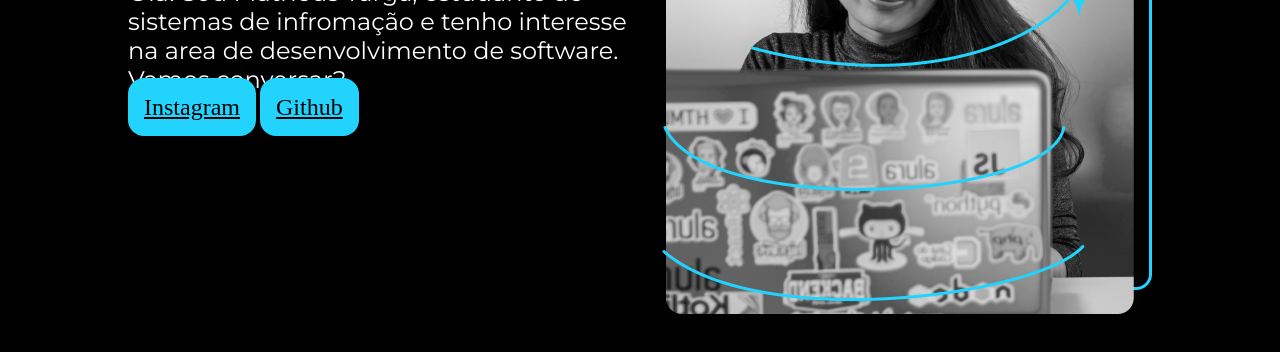
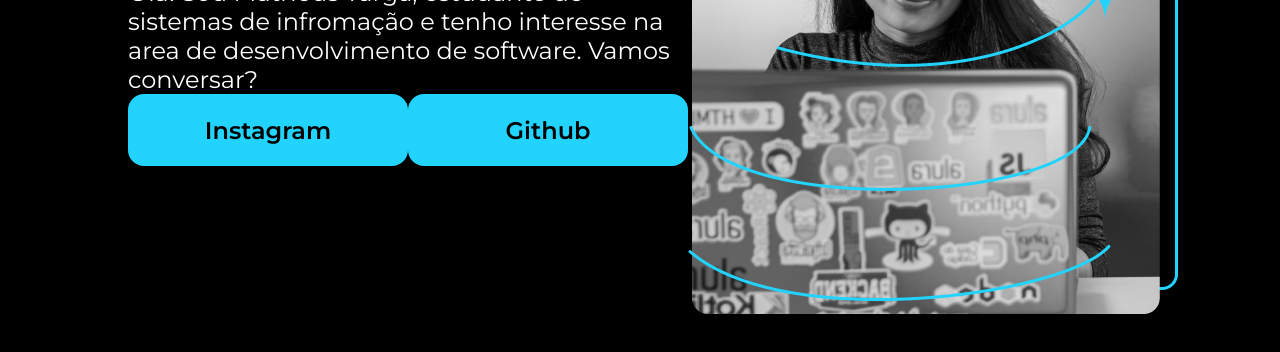
Before and after one commit to Matheustarga/Portif-lio, a plain HTML site: page index.html in a window 1280 px wide. Shown: the part 364-716 px from the top of the page. Drawn offline with nearby package versions, Linux system fonts and the light colour scheme.

Commit message:
estilizando as ancoras com hiperlink

```diff
--- a/index.html
+++ b/index.html
@@ -12,8 +12,10 @@
         <section class="apresentacao__conteudo">
             <h1 class="apresentacao__conteudo__titulo">Eleve seu negócio digital a outro nível <strong class="titulo-destaque" > um Front-end de qualidade! </strong> </h1>
             <p class="apresentacao__conteudo__texto">Olá! Sou Matheus Targa, estudante de sistemas de infromação e tenho interesse na area de desenvolvimento de software. Vamos conversar?</p>
-            <a href="https://instagram.com/matheus.targa" , class="apresentacao__conteudo__link"> Instagram</a>
-            <a href="https://Github.com/MatheusTarga" , class="apresentacao__conteudo__link">Github</a>
+            <div class="apresentacao__links">
+                <a href="https://instagram.com/matheus.targa", class="apresentacao__links__link"> Instagram</a>
+                <a href="https://Github.com/MatheusTarga", class="apresentacao__links__link">Github</a>
+            </div>
         </section>
         <img src="Imagem.png" alt="esse sou eu, branco, de cabelo curto castanho, rosto fino">
     </main>
--- a/style.css
+++ b/style.css
@@ -38,13 +38,19 @@ body {
 
 }
 
-.apresentacao__conteudo__link {
-    font-size: 24px;
-    color: #000;
+.apresentacao__links {
+    display: flex;
+    justify-content: space-between;
+}
+.apresentacao__links__link {
     background-color: #22d4fd;
     border-radius: 16px;
     width: 280px;
-    height: 79px ;
-    padding: 16px;
-
-}
+    text-align: center;
+    font-size: 24px;
+    padding: 21.5px 0px;
+    text-decoration: none;
+    font-family: "Montserrat", sans-serif;
+    color: black;
+    font-weight: 600;
+    }
```
